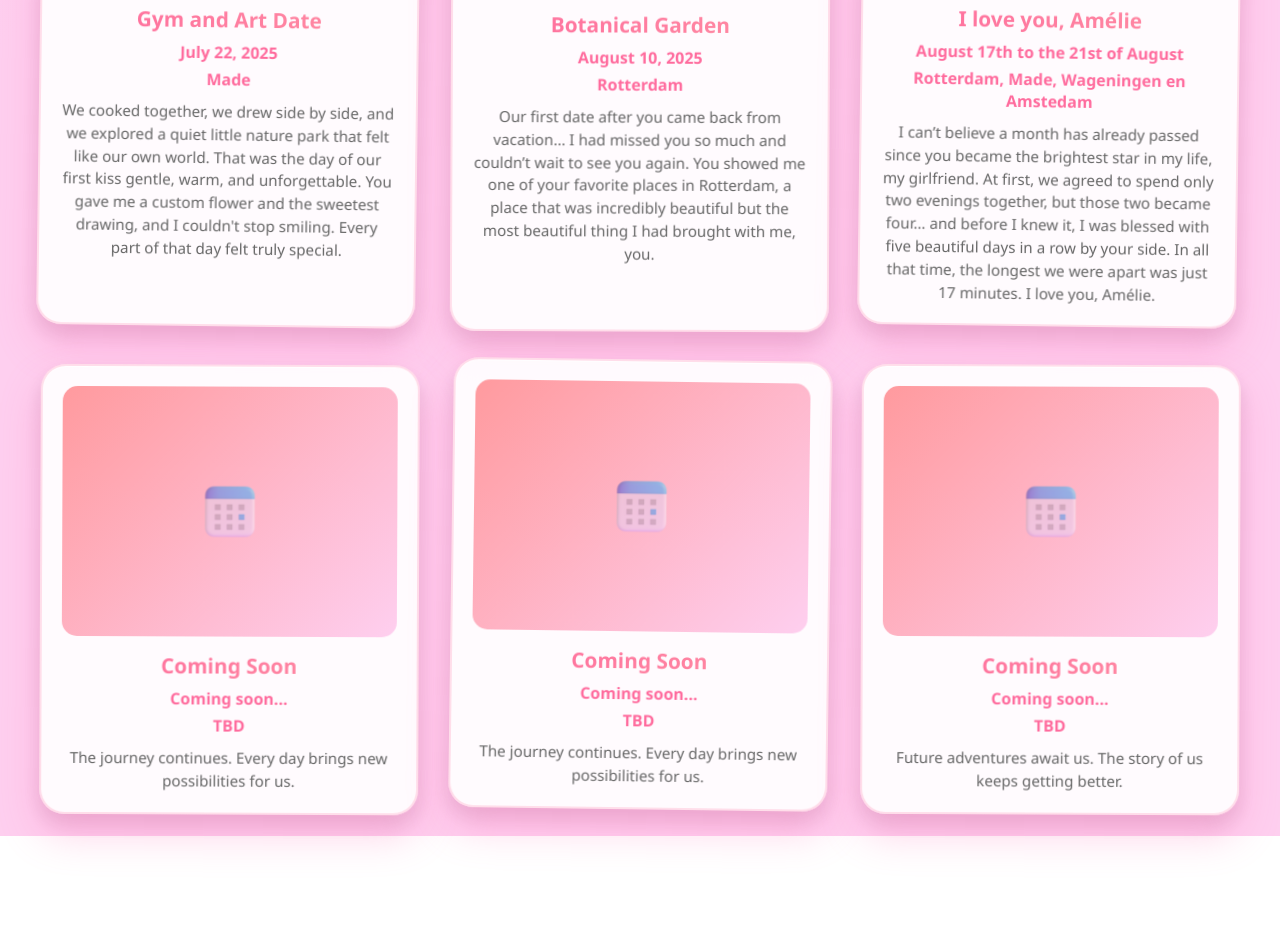
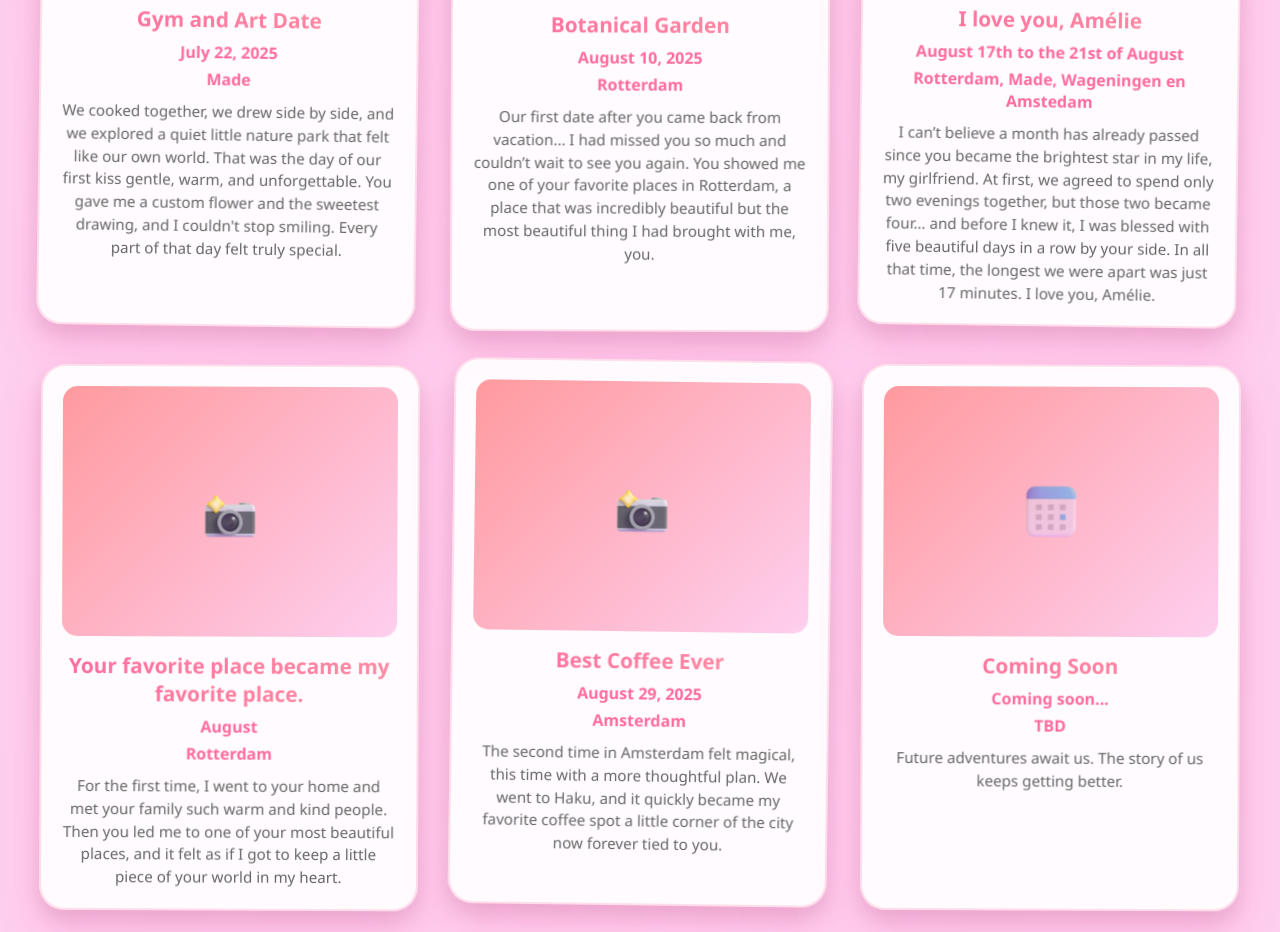
Before and after one commit to Adelaat2000/adelaat2000.github.io, a plain HTML site: page dates.html in a window 1280 px wide. Shown: the part 1311-2243 px from the top of the page. Before the commit the page ends 2147 px from the top, so only its background shows below. Drawn offline with Linux system fonts and the light colour scheme.

Commit message:
Update dates.html

```diff
--- a/dates.html
+++ b/dates.html
@@ -651,31 +651,29 @@
                 },
                 {
     id: 7,
-    title: { en: "Coming Soon", nl: "Binnenkort" },
-    date: "",
-    dateNl: "",
-    location: { en: "TBD", nl: "Nog te bepalen" },
+    title: { en: "Your favorite place became my favorite place.", nl: "Jouw favoriete plek is mijn favoriete plek geworden." },
+    date: "August",
+    dateNl: "Augustus",
+    location: { en: "Rotterdam", nl: "Rotterdam" },
     description: {
-        en: "The journey continues. Every day brings new possibilities for us.",
-        nl: "De reis gaat verder. Elke dag brengt nieuwe mogelijkheden voor ons."
+        en: "For the first time, I went to your home and met your family such warm and kind people. Then you led me to one of your most beautiful places, and it felt as if I got to keep a little piece of your world in my heart.",
+        nl: "Voor het eerst ging ik naar je huis en ontmoette ik je familie, zulke warme en lieve mensen. Daarna leidde je me naar een van je mooiste plekjes, en het voelde alsof ik een stukje van jouw wereld in mijn hart mocht bewaren."
     },
-    image: "",
-    hasImage: false,
-    isUpcoming: true
+    image: "Images/Date_7.jpg",
+    hasImage: true,
                 },
 {
     id: 8,
-    title: { en: "Coming Soon", nl: "Binnenkort" },
-    date: "",
-    dateNl: "",
-    location: { en: "TBD", nl: "Nog te bepalen" },
+    title: { en: "Best Coffee Ever", nl: "Best Coffee Ever" },
+    date: "August 29, 2025",
+    dateNl: "29 Augustus 2025",
+    location: { en: "Amsterdam", nl: "Amsterdam" },
     description: {
-        en: "The journey continues. Every day brings new possibilities for us.",
-        nl: "De reis gaat verder. Elke dag brengt nieuwe mogelijkheden voor ons."
+        en: "The second time in Amsterdam felt magical, this time with a more thoughtful plan. We went to Haku, and it quickly became my favorite coffee spot a little corner of the city now forever tied to you.",
+        nl: "De tweede keer in Amsterdam voelde magisch, dit keer met een iets beter doordacht plan. We gingen naar Haku, dat al snel mijn favoriete koffietentje werd een klein hoekje van de stad dat voor altijd met jou verbonden is."
     },
-    image: "",
-    hasImage: false,
-    isUpcoming: true
+    image: "Images/Date_8.jpg",
+    hasImage: true,
 },
 {
     id: 9,
```
